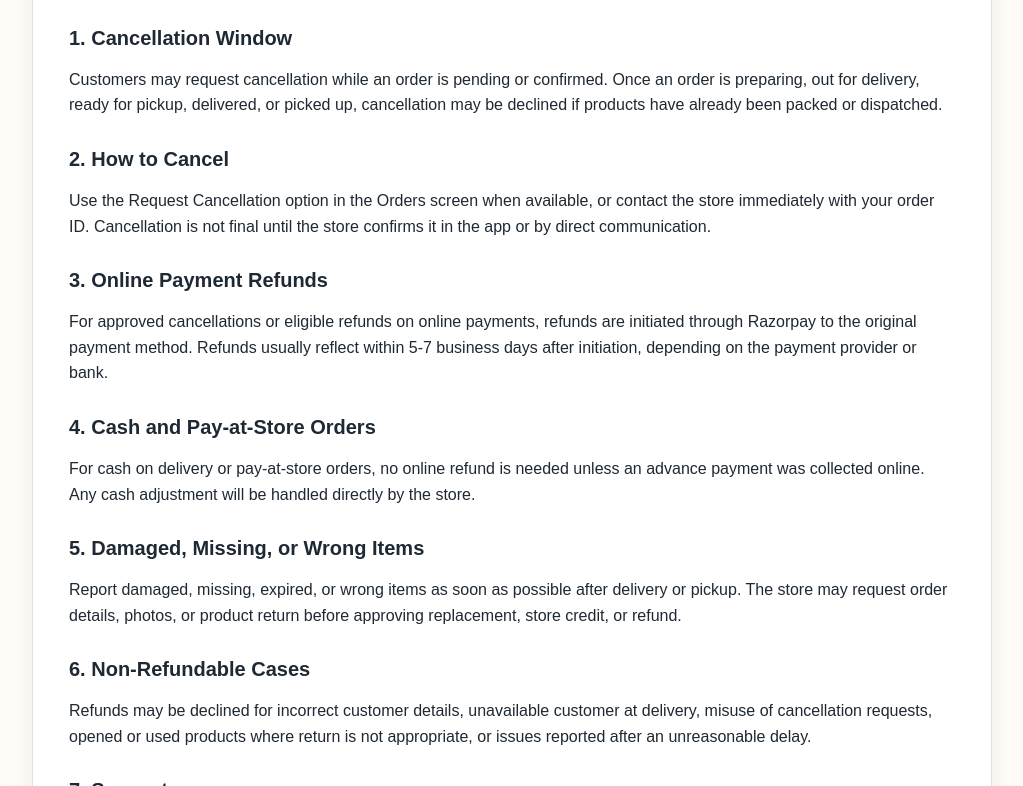
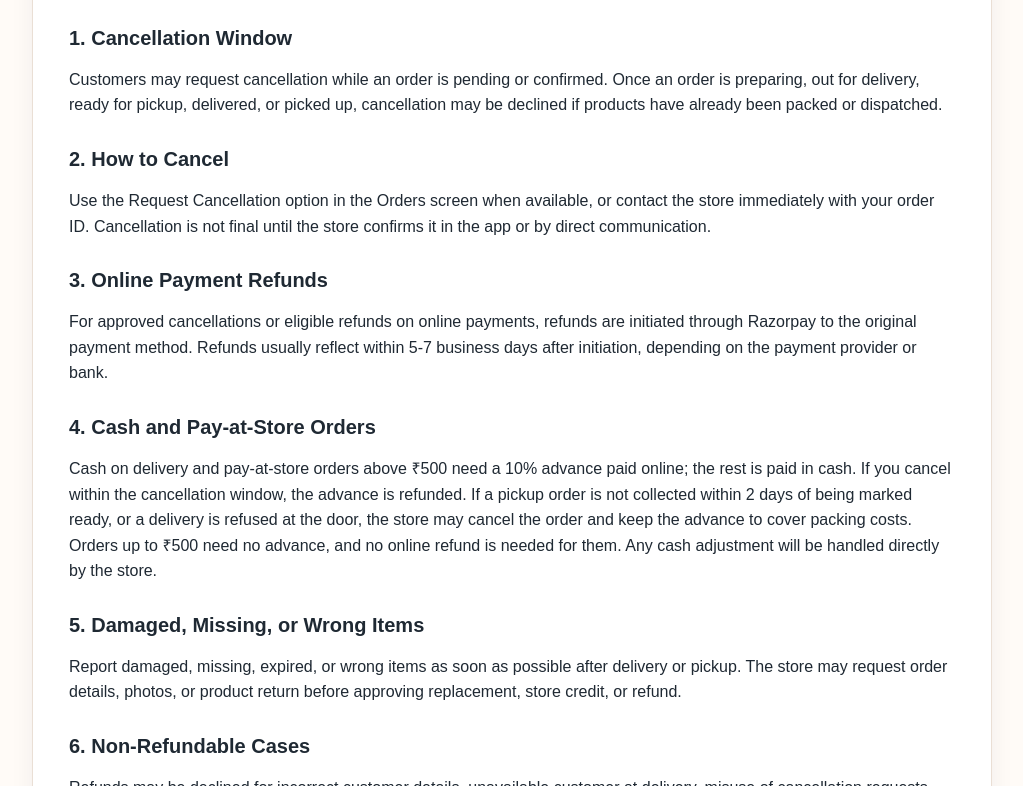
Before and after one commit to Hanuman42109/vnk-policies, a plain HTML site: page refund-cancellation.html in a window 1280 px wide. Shown: the part 314-1100 px from the top of the page, without its empty margins (128-1151 px from the left). Drawn offline with Linux system fonts and the light colour scheme.

Commit message:
Refund policy: explain the 10% advance on cash orders above Rs.500
Matches the refund screen in the app.

Co-Authored-By: Claude Opus 5.5 <noreply@anthropic.com>

```diff
--- a/refund-cancellation.html
+++ b/refund-cancellation.html
@@ -36,7 +36,7 @@
         <p>For approved cancellations or eligible refunds on online payments, refunds are initiated through Razorpay to the original payment method. Refunds usually reflect within 5-7 business days after initiation, depending on the payment provider or bank.</p>
 
         <h2>4. Cash and Pay-at-Store Orders</h2>
-        <p>For cash on delivery or pay-at-store orders, no online refund is needed unless an advance payment was collected online. Any cash adjustment will be handled directly by the store.</p>
+        <p>Cash on delivery and pay-at-store orders above ₹500 need a 10% advance paid online; the rest is paid in cash. If you cancel within the cancellation window, the advance is refunded. If a pickup order is not collected within 2 days of being marked ready, or a delivery is refused at the door, the store may cancel the order and keep the advance to cover packing costs. Orders up to ₹500 need no advance, and no online refund is needed for them. Any cash adjustment will be handled directly by the store.</p>
 
         <h2>5. Damaged, Missing, or Wrong Items</h2>
         <p>Report damaged, missing, expired, or wrong items as soon as possible after delivery or pickup. The store may request order details, photos, or product return before approving replacement, store credit, or refund.</p>
```
